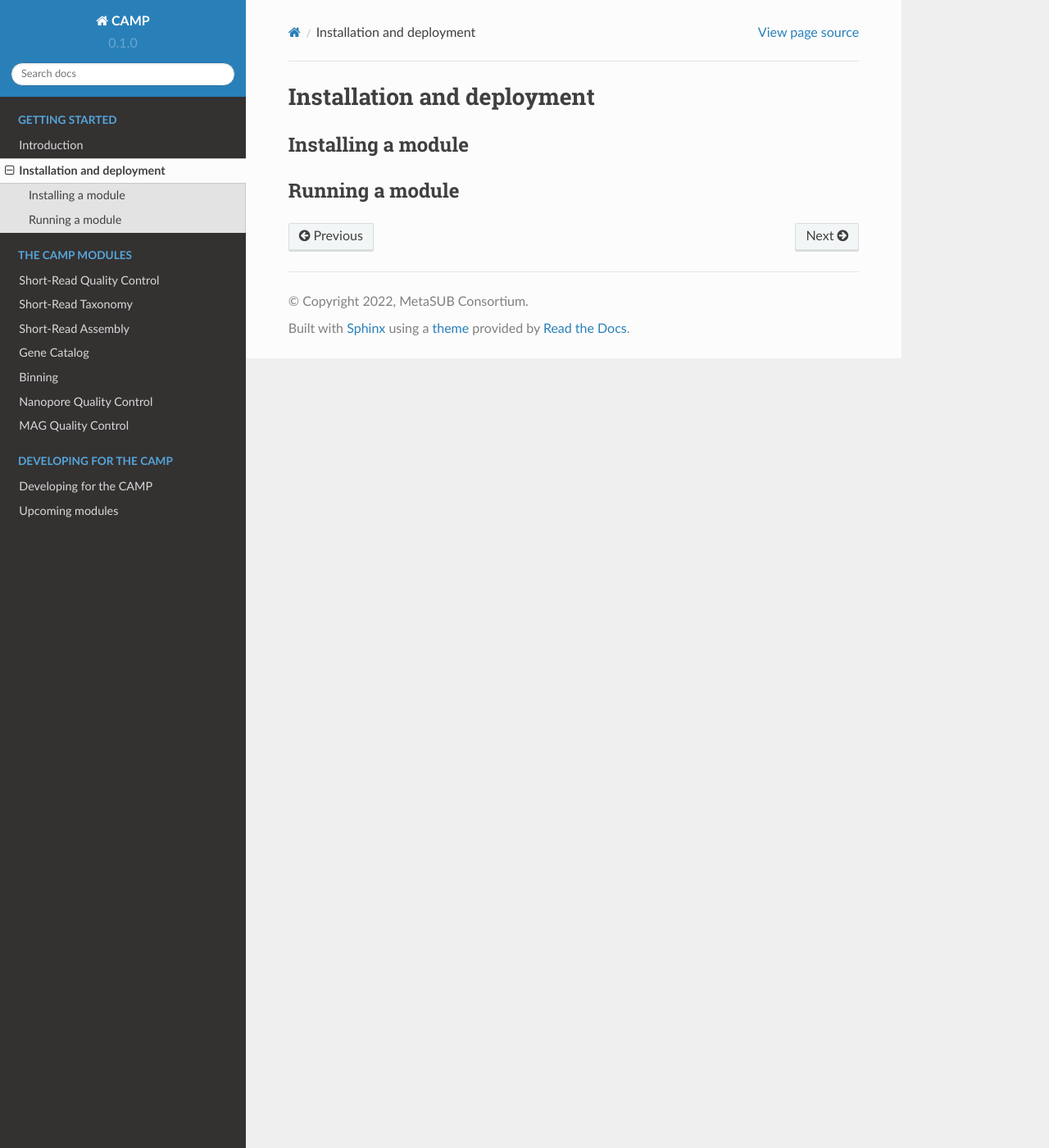
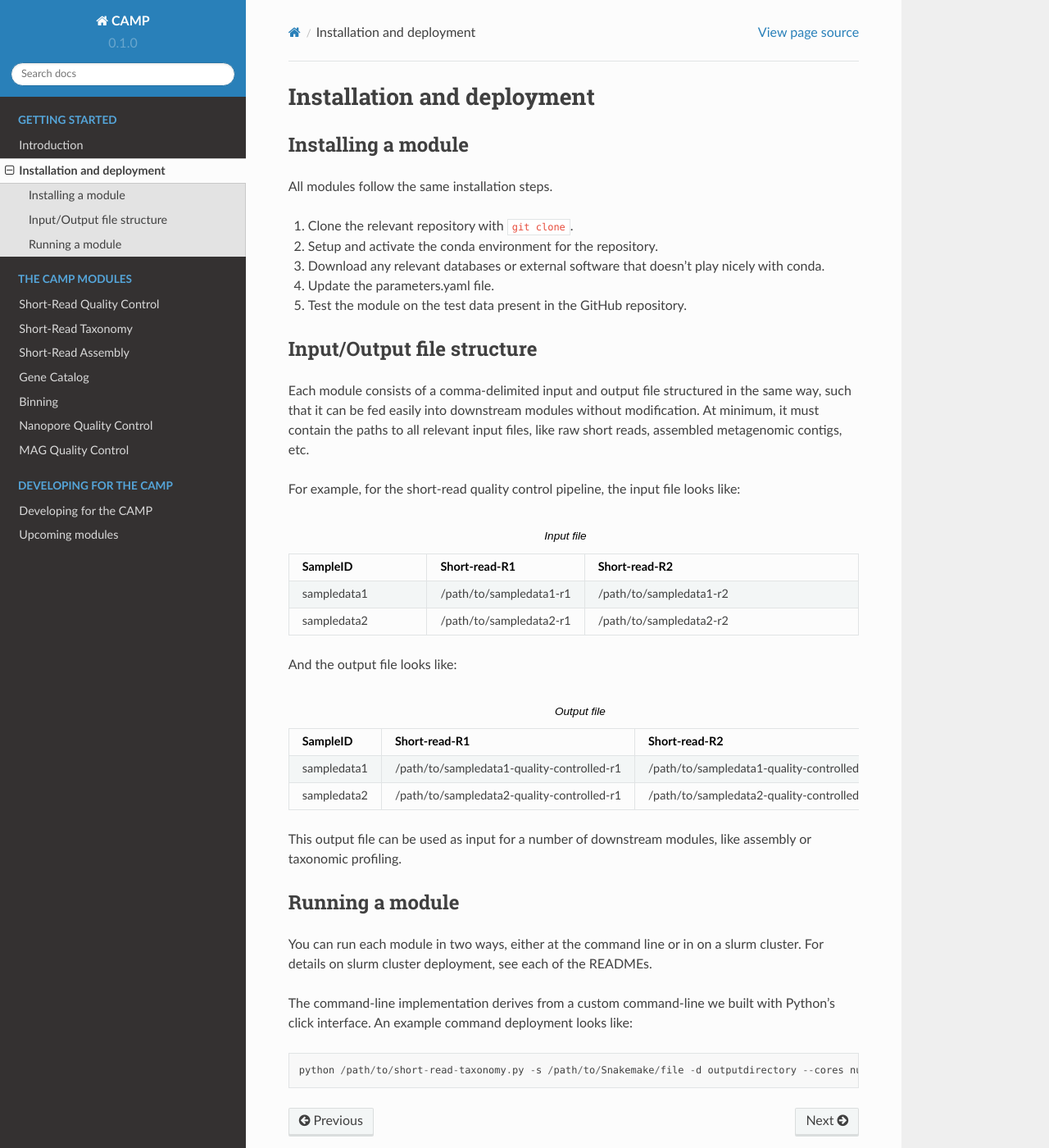
Before and after one commit to MetaSUB-CAMP/camp-documentation, a Sphinx documentation site: the page built from docs/source/installation.rst, in a window 1280 px wide and 1400 px high. Shown: the whole window at 82% size. Built offline with Sphinx 7.4.7 and the Read the Docs theme 2.0.0, drawn with Linux system fonts in a browser that asks for light colours; pages that are not in the unit, such as notebooks, are missing from menus.

Commit message:
Update installation.rst

```diff
--- a/docs/source/installation.rst
+++ b/docs/source/installation.rst
@@ -3,7 +3,59 @@ Installation and deployment
 
 Installing a module
 -------------------------
+All modules follow the same installation steps.
 
+1. Clone the relevant repository with ``git clone``.
+2. Setup and activate the conda environment for the repository.
+3. Download any relevant databases or external software that doesn't play nicely with conda.
+4. Update the parameters.yaml file.
+5. Test the module on the test data present in the GitHub repository.
+
+Input/Output file structure
+----------------------
+Each module consists of a comma-delimited input and output file structured in the same way, such that it can be fed easily into downstream modules without modification. At minimum, it must contain the paths to all relevant input files, like raw short reads, assembled metagenomic contigs, etc.
+
+For example, for the short-read quality control pipeline, the input file looks like:
+
+.. list-table:: Input file
+   :widths: 25 25 50
+   :header-rows: 1
+
+   * - SampleID
+     - Short-read-R1
+     - Short-read-R2
+   * - sampledata1
+     - /path/to/sampledata1-r1
+     - /path/to/sampledata1-r2
+   * - sampledata2
+     - /path/to/sampledata2-r1
+     - /path/to/sampledata2-r2
+
+And the output file looks like:
+
+.. list-table:: Output file
+   :widths: 25 25 50
+   :header-rows: 1
+
+   * - SampleID
+     - Short-read-R1
+     - Short-read-R2
+   * - sampledata1
+     - /path/to/sampledata1-quality-controlled-r1
+     - /path/to/sampledata1-quality-controlled-r2
+   * - sampledata2
+     - /path/to/sampledata2-quality-controlled-r1
+     - /path/to/sampledata2-quality-controlled-r2
+
+This output file can be used as input for a number of downstream modules, like assembly or taxonomic profiling.
 
 Running a module
 -----------------
+
+You can run each module in two ways, either at the command line or in on a slurm cluster. For details on slurm cluster deployment, see each of the READMEs.
+
+The command-line implementation derives from a custom command-line we built with Python's click interface. An example command deployment looks like:
+
+::
+
+  python /path/to/short-read-taxonomy.py -s /path/to/Snakemake/file -d outputdirectory --cores number_of_threads
```
